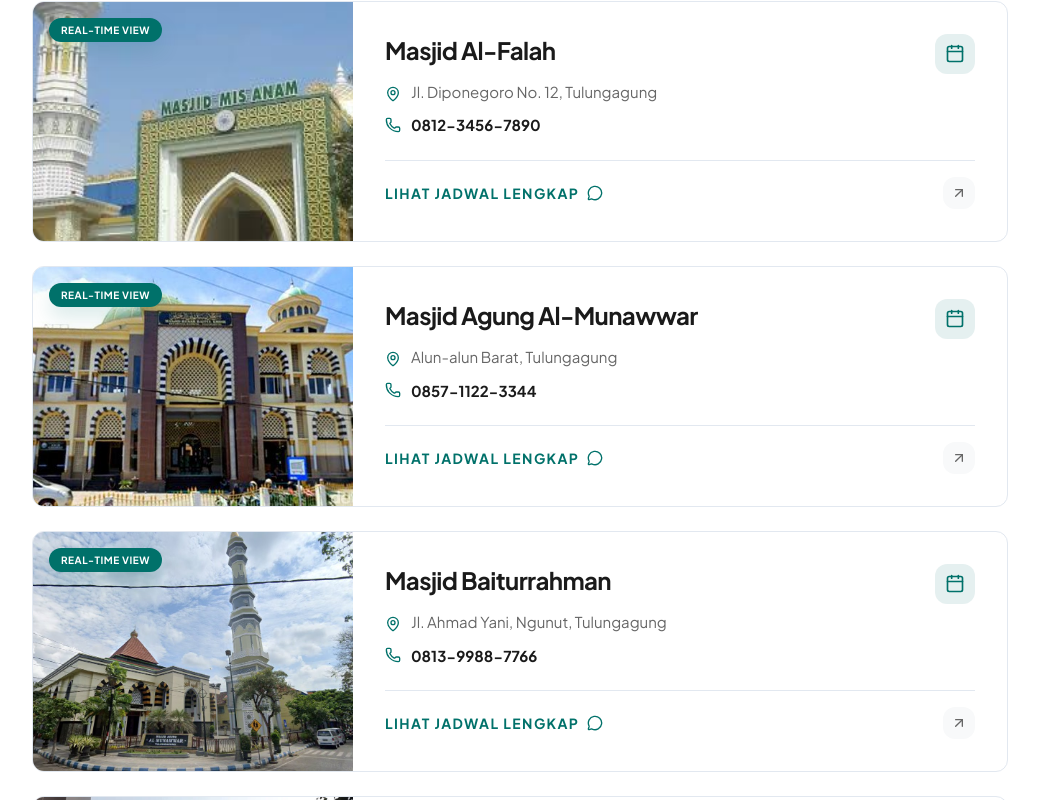
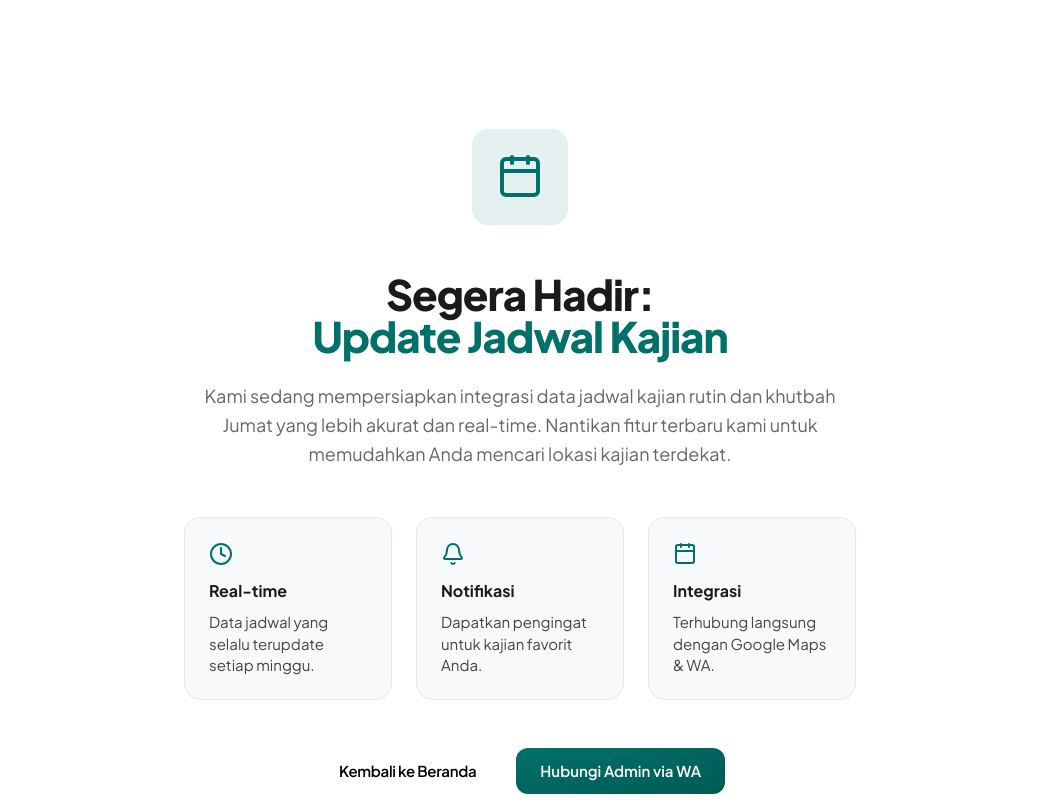
Before and after one commit to AldoMahendra12/web_dt, a Next.js app: page /jadwal in a window 1280 px wide. Shown: the part 560-1360 px from the top of the page, without its empty margins (120-1159 px from the left). Built offline with nearby package versions, Linux system fonts and the light colour scheme.

Commit message:
feat: coming soon empty state for artikel section

```diff
--- a/src/app/jadwal/page.tsx
+++ b/src/app/jadwal/page.tsx
@@ -4,7 +4,7 @@ import { useState } from "react";
 import NavBar from "@/components/sections/nav-bar";
 import FooterSection from "@/components/sections/footer-section";
 import JadwalHero from "@/components/sections/jadwal/JadwalHero";
-import MosqueGrid from "@/components/sections/jadwal/MosqueGrid";
+import JadwalComingSoon from "@/components/sections/jadwal/ComingSoon";
 
 export default function JadwalPage() {
   const [type, setType] = useState<"kajian" | "khutbah">("kajian");
@@ -14,7 +14,7 @@ export default function JadwalPage() {
       <NavBar />
       <main className="flex-1">
         <JadwalHero type={type} onTypeChange={setType} />
-        <MosqueGrid type={type} />
+        <JadwalComingSoon />
       </main>
       <FooterSection />
     </div>
--- a/src/components/sections/artikel/ArtikelGrid.tsx
+++ b/src/components/sections/artikel/ArtikelGrid.tsx
@@ -273,20 +273,56 @@ export default function ArtikelGrid({
           </div>
         )}
 
-        {/* Empty state */}
+        {/* Coming Soon state */}
         {!loading && articles.length === 0 && (
           <motion.div
-            initial={{ opacity: 0 }}
-            animate={{ opacity: 1 }}
-            className="py-24 text-center"
+            initial={{ opacity: 0, y: 30 }}
+            animate={{ opacity: 1, y: 0 }}
+            transition={{ duration: 0.6, ease: "easeOut" }}
+            className="py-24 flex flex-col items-center text-center"
           >
-            <p className="text-4xl mb-4">🔍</p>
-            <h3 className="text-xl font-bold text-text-heading mb-2">
-              Tidak ada artikel ditemukan
+            {/* Decorative ring */}
+            <div className="relative mb-8">
+              <div className="w-32 h-32 rounded-full bg-gradient-to-br from-primary/10 to-primary/30 flex items-center justify-center">
+                <div className="w-20 h-20 rounded-full bg-gradient-to-br from-primary/20 to-primary/50 flex items-center justify-center">
+                  <span className="text-4xl">✨</span>
+                </div>
+              </div>
+              {/* Orbiting dot */}
+              <motion.div
+                animate={{ rotate: 360 }}
+                transition={{ duration: 6, repeat: Infinity, ease: "linear" }}
+                className="absolute inset-0"
+              >
+                <div className="absolute top-1 left-1/2 -translate-x-1/2 w-3 h-3 rounded-full bg-primary shadow-lg shadow-primary/40" />
+              </motion.div>
+            </div>
+
+            {/* Badge */}
+            <div className="inline-flex items-center gap-2 px-4 py-1.5 rounded-full bg-primary/10 border border-primary/20 text-primary text-xs font-semibold uppercase tracking-widest mb-5">
+              <span className="w-1.5 h-1.5 rounded-full bg-primary animate-pulse" />
+              Segera Hadir
+            </div>
+
+            <h3 className="text-3xl font-bold text-text-heading mb-3 font-sans">
+              Coming Soon
             </h3>
-            <p className="text-text-light text-sm">
-              Coba ubah filter atau kata kunci pencarian Anda.
+            <p className="text-text-light text-sm max-w-sm leading-relaxed">
+              Konten sedang dipersiapkan oleh tim Dakwah Tulungagung.
+              Nantikan artikel-artikel bermanfaat yang akan segera hadir.
             </p>
+
+            {/* Decorative dots */}
+            <div className="flex gap-2 mt-8">
+              {[0, 1, 2].map((i) => (
+                <motion.div
+                  key={i}
+                  animate={{ opacity: [0.3, 1, 0.3] }}
+                  transition={{ duration: 1.5, repeat: Infinity, delay: i * 0.3 }}
+                  className="w-2 h-2 rounded-full bg-primary/40"
+                />
+              ))}
+            </div>
           </motion.div>
         )}
 
--- /dev/null
+++ b/src/components/sections/jadwal/ComingSoon.tsx
@@ -0,0 +1,64 @@
+"use client";
+
+import { Calendar, Bell, Clock } from "lucide-react";
+import { motion } from "framer-motion";
+import Button from "@/components/ui/button";
+
+export default function JadwalComingSoon() {
+  return (
+    <section className="py-24 sm:py-32 bg-white flex flex-col items-center justify-center text-center px-5">
+      <motion.div
+        initial={{ opacity: 0, y: 20 }}
+        animate={{ opacity: 1, y: 0 }}
+        transition={{ duration: 0.6 }}
+        className="max-w-2xl mx-auto"
+      >
+        {/* Icon / Illustration Area */}
+        <div className="relative mb-12 flex justify-center">
+          <div className="w-24 h-24 bg-primary/10 rounded-3xl flex items-center justify-center relative z-10">
+            <Calendar className="w-12 h-12 text-primary" />
+          </div>
+          {/* Decorative glows */}
+          <div className="absolute top-1/2 left-1/2 -translate-x-1/2 -translate-y-1/2 w-48 h-48 bg-primary/20 blur-[60px] rounded-full -z-10" />
+        </div>
+
+        <h2 className="text-4xl sm:text-5xl font-extrabold text-text-heading mb-6 tracking-tight">
+          Segera Hadir: <br />
+          <span className="text-primary">Update Jadwal Kajian</span>
+        </h2>
+
+        <p className="text-lg text-text-light mb-12 leading-relaxed">
+          Kami sedang mempersiapkan integrasi data jadwal kajian rutin dan khutbah Jumat yang lebih akurat dan real-time. Nantikan fitur terbaru kami untuk memudahkan Anda mencari lokasi kajian terdekat.
+        </p>
+
+        {/* Feature Preview Cards */}
+        <div className="grid grid-cols-1 sm:grid-cols-3 gap-6 mb-12 text-left">
+          <div className="p-6 bg-bg-light rounded-2xl border border-border-default hover:border-primary/30 transition-colors">
+            <Clock className="w-6 h-6 text-primary mb-3" />
+            <h4 className="font-bold text-text-heading mb-2">Real-time</h4>
+            <p className="text-sm text-text-muted">Data jadwal yang selalu terupdate setiap minggu.</p>
+          </div>
+          <div className="p-6 bg-bg-light rounded-2xl border border-border-default hover:border-primary/30 transition-colors">
+            <Bell className="w-6 h-6 text-primary mb-3" />
+            <h4 className="font-bold text-text-heading mb-2">Notifikasi</h4>
+            <p className="text-sm text-text-muted">Dapatkan pengingat untuk kajian favorit Anda.</p>
+          </div>
+          <div className="p-6 bg-bg-light rounded-2xl border border-border-default hover:border-primary/30 transition-colors">
+            <Calendar className="w-6 h-6 text-primary mb-3" />
+            <h4 className="font-bold text-text-heading mb-2">Integrasi</h4>
+            <p className="text-sm text-text-muted">Terhubung langsung dengan Google Maps & WA.</p>
+          </div>
+        </div>
+
+        <div className="flex flex-wrap justify-center gap-4">
+          <Button href="/" variant="secondary">
+            Kembali ke Beranda
+          </Button>
+          <Button href="https://wa.me/6281234567890" target="_blank" variant="primary">
+            Hubungi Admin via WA
+          </Button>
+        </div>
+      </motion.div>
+    </section>
+  );
+}
```
